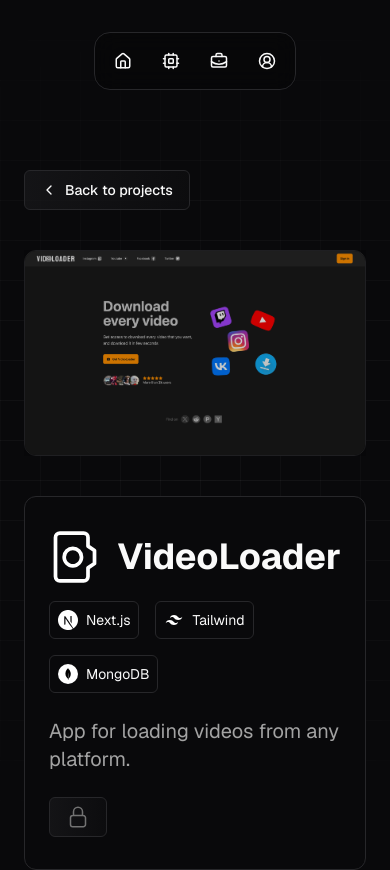
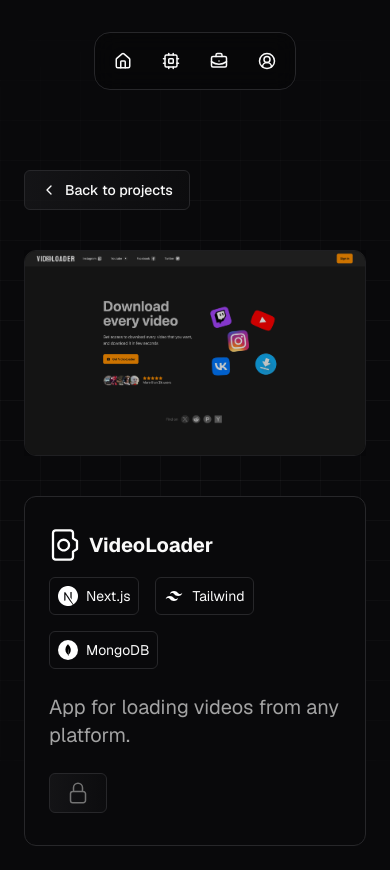
Before and after one commit to timakaa/portfolio, a Next.js app: page /projects/videoloader in a window 390 px wide. Shown: the top 870 px of the page. Built offline with nearby package versions, Linux system fonts and the light colour scheme.

Commit message:
change text sizes for mobile

```diff
--- a/components/ui/TechnologyLegend.jsx
+++ b/components/ui/TechnologyLegend.jsx
@@ -19,11 +19,11 @@
 }) => {
   return (
     <div className='px-6 md:px-20 z-20 bg-background py-8 rounded-xl border border-border max-w-xl md:max-w-4xl mx-auto'>
-      <div className='flex items-center gap-4'>
-        <div className='size-14 relative'>
+      <div className='flex items-center md:gap-4 gap-2'>
+        <div className='md:size-14 size-8 relative'>
           {React.cloneElement(icon, { className: "w-full h-full" })}
         </div>
-        <span className='text-4xl font-bold'>{name}</span>
+        <span className='mdLtext-4xl text-xl font-bold'>{name}</span>
       </div>
       <div className='flex flex-wrap gap-4 mt-4'>
         {technologies.map((technology) => (
```
